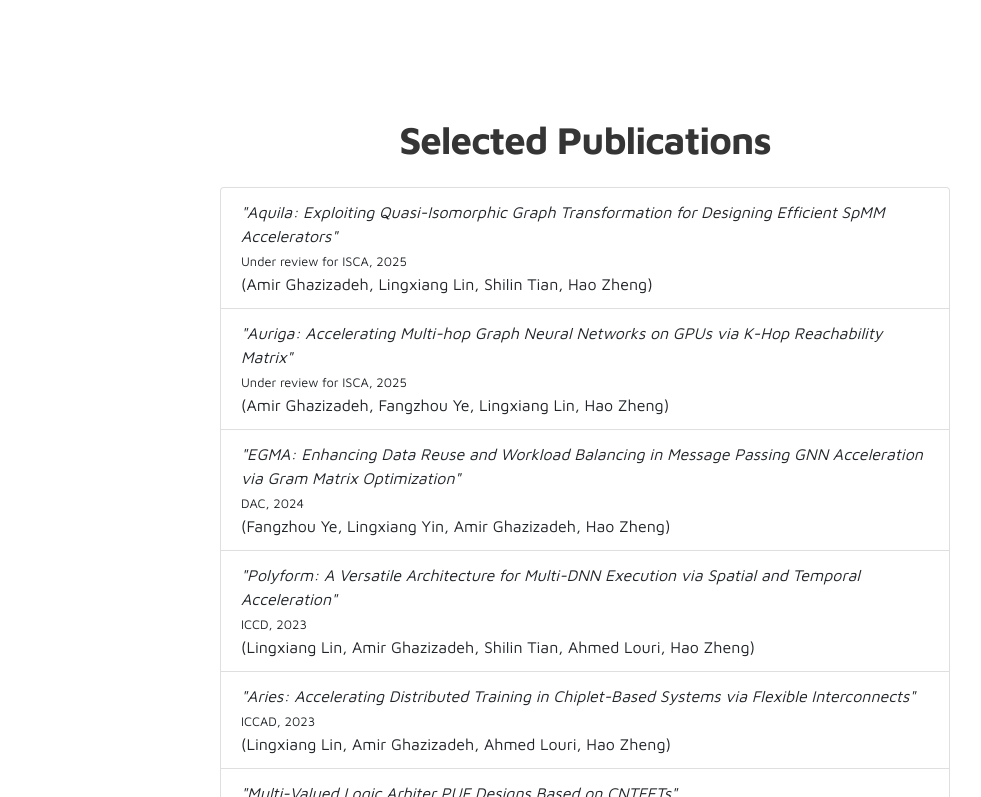
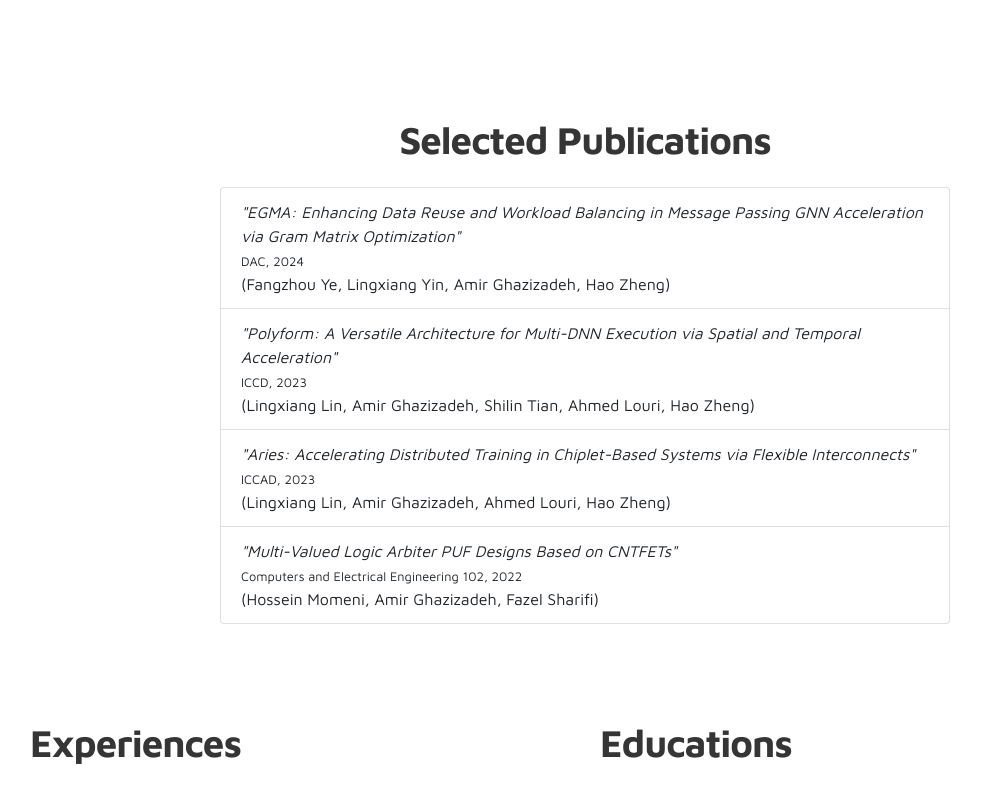
Before and after one commit to AmirLibra/AmirLibra.github.io, a plain HTML site: page index.html in a window 1280 px wide. Shown: the part 1610-2407 px from the top of the page, without its empty margins (55-1036 px from the left). Drawn offline with Linux system fonts and the light colour scheme.

Commit message:
Update index.html

```diff
--- a/index.html
+++ b/index.html
@@ -196,16 +196,6 @@ https://www.tooplate.com/view/2115-marvel
       <div class="row">
           <div class="col-lg-8 mx-auto col-12">
               <ul class="list-group">
-                  <li class="list-group-item">
-                      <em>"Aquila: Exploiting Quasi-Isomorphic Graph Transformation for Designing Efficient SpMM Accelerators"</em>
-                      <br><small>Under review for ISCA, 2025</small>
-                      <br>(Amir Ghazizadeh, Lingxiang Lin, Shilin Tian, Hao Zheng)
-                  </li>
-                  <li class="list-group-item">
-                      <em>"Auriga: Accelerating Multi-hop Graph Neural Networks on GPUs via K-Hop Reachability Matrix"</em>
-                      <br><small>Under review for ISCA, 2025</small>
-                      <br>(Amir Ghazizadeh, Fangzhou Ye, Lingxiang Lin, Hao Zheng)
-                  </li>
                   <li class="list-group-item">
                       <em>"EGMA: Enhancing Data Reuse and Workload Balancing in Message Passing GNN Acceleration via Gram Matrix Optimization"</em>
                       <br><small>DAC, 2024</small>
```
